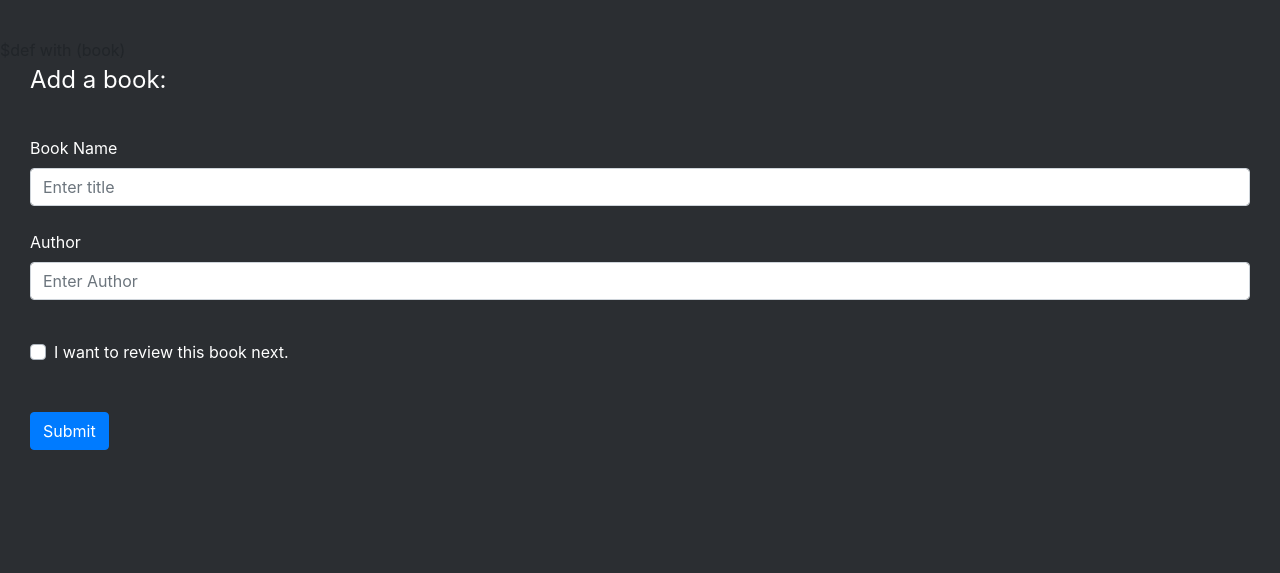
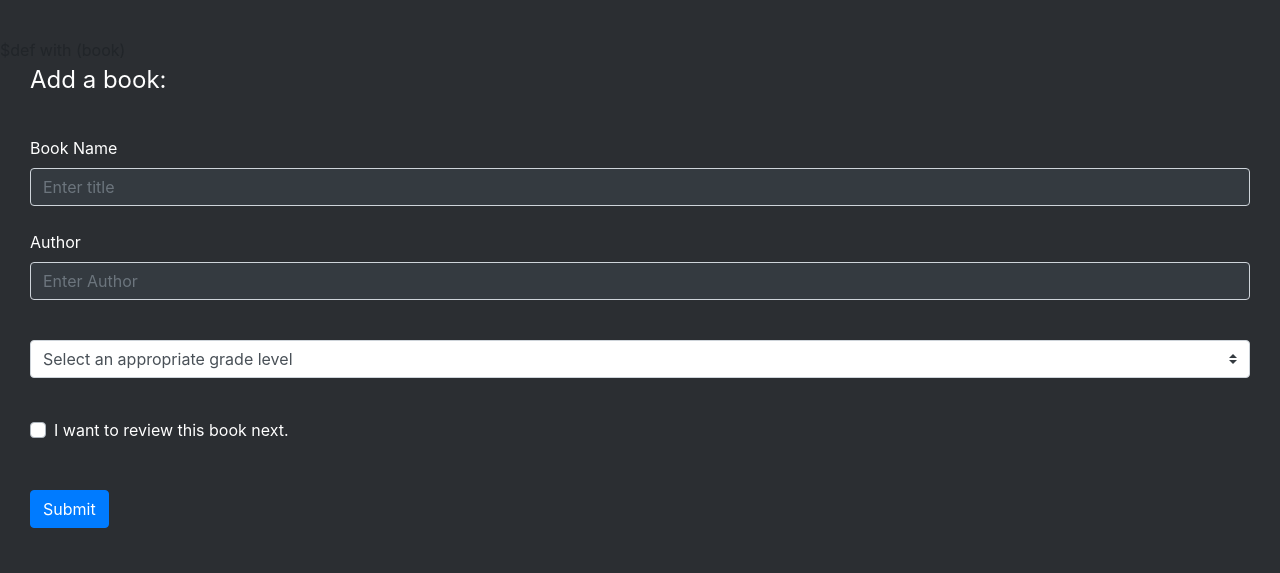
Before and after one commit to CoolCoderSJ/BookGuide, a Python web app: template templates/new.html in a window 1280 px wide. Shown: the part 72-645 px from the top of the page. Run offline with Jinja, Linux system fonts and the light colour scheme; the template is opened without the code that fills it, so the values that code supplies are empty.

Commit message:
Backup Point1

```diff
--- a/templates/new.html
+++ b/templates/new.html
@@ -14,6 +14,7 @@
    body { background: #2b2e32 !important; color: white;} /* Adding !important forces the browser to overwrite the default style applied by Bootstrap */
    .navbar { background: #343a40 !important; color: white;}
    .card { background: #343a40 !important; color: white;}
+   input { background: #343a40 !important; color: white !important;}
    label {color: white !important;}
    legend {color: white !important;}
    .card-title {
@@ -45,14 +46,33 @@
 			<form method="post" action='add'>
 			  <div class="form-group">
 			    <label for="title">Book Name</label>
-			    <input type="text" class="form-control" id="title" name="title" placeholder="Enter title">
+			    <input type="text" class="form-control" id="title" name="title" placeholder="Enter title" required>
 			  <div class="form-group">
 			  	<br>
 				    <label for="author">Author</label>
-				    <input type="text" class="form-control" id="author" name="author" placeholder="Enter Author">
+				    <input type="text" class="form-control" id="author" name="author" placeholder="Enter Author" >
 				   </div>
 			</div>
 			<br>
+			  <div class="form-group">
+    <select class="custom-select" required>
+      <option value="">Select an appropriate grade level</option>
+      <option value="1">Grade 1 and up</option>
+      <option value="2">Grade 2 and up</option>
+      <option value="3">Grade 3 and up</option>
+      <option value="4">Grade 4 and up</option>
+      <option value="5">Grade 5 and up</option>
+      <option value="6">Grade 6 and up</option>
+      <option value="7">Grade 7 and up</option>
+      <option value="8">Grade 8 and up</option>
+      <option value="9">Grade 9 and up</option>
+      <option value="10">Grade 10 and up</option>
+      <option value="11">Grade 11 and up</option>
+      <option value="12">Grade 12 and up</option>
+    </select>
+    <div class="invalid-feedback">Please select a grade range.</div>
+  </div>
+<br>
 			  <div class="custom-control custom-checkbox">
   <input type="checkbox" class="custom-control-input" id="customCheck1">
   <label class="custom-control-label" for="customCheck1">I want to review this book next.</label>
```
Also changed, not shown: templates/index.html (+5 -4 lines).
